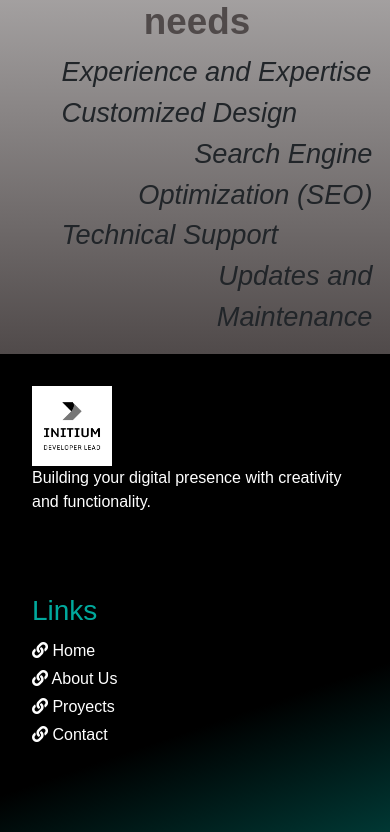
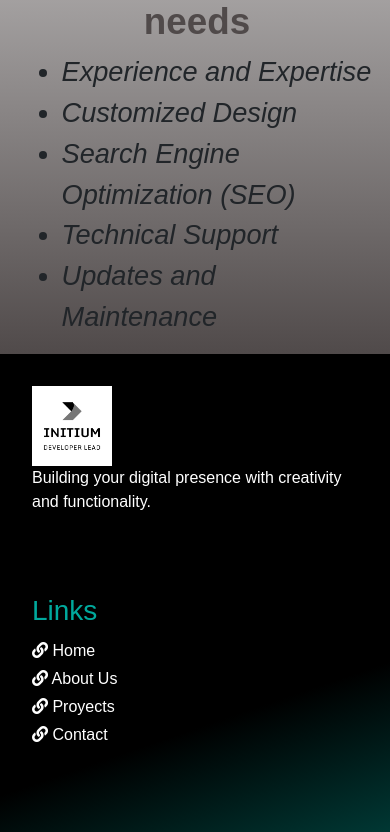
Before and after one commit to EmmanuelR84/React-Page-v2, a React (Create React App) app: page / in a window 390 px wide. Shown: the part 2500-3332 px from the top of the page. Built offline with nearby package versions, Linux system fonts and the light colour scheme.

Commit message:
arreglo del componente list para responsive y el menu igual

```diff
--- a/src/App.css
+++ b/src/App.css
@@ -1,3 +1,5 @@
+@import url('./bases/variables.css');
+
 .App {
   text-align: center;
 }
@@ -5,6 +7,10 @@
 .App-logo {
   height: 40vmin;
   pointer-events: none;
+}
+
+.active {
+  color: var(--primary-color);
 }
 
 @media (prefers-reduced-motion: no-preference) {
--- a/src/components/header/header.css
+++ b/src/components/header/header.css
@@ -93,8 +93,10 @@
     margin-top: .5em;
     font-size: 1.5em;
     background-color: var(--grey-color);
+    width: 100vw;
+    left: 0;
     padding: 2em;
-    opacity: .8;
+    opacity: .9;
     z-index: 10;
   }
 }
--- a/src/components/listSection/listSection.css
+++ b/src/components/listSection/listSection.css
@@ -92,10 +92,9 @@
   }
 
   .liSection-li {
-    list-style: none;
     font-size: var(--md);
     font-style: italic;
-    text-align: right;
+    text-align: left;
   }
 }
 
```
